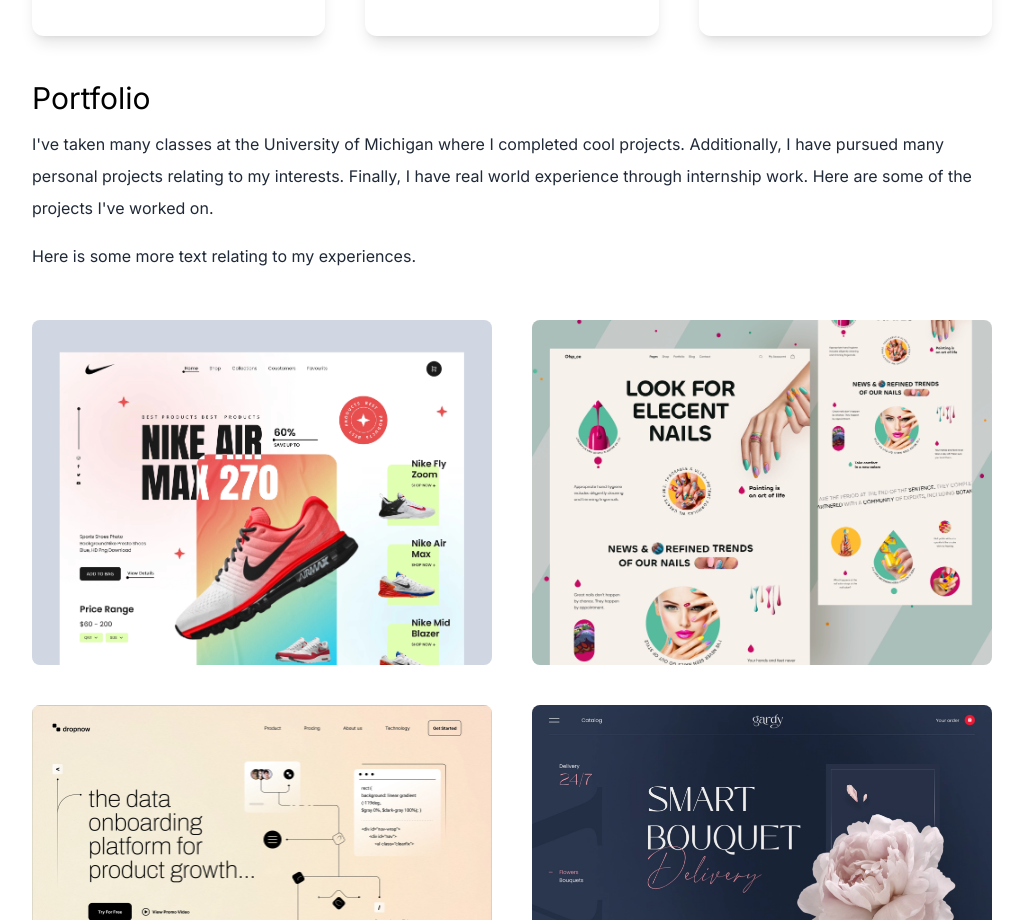
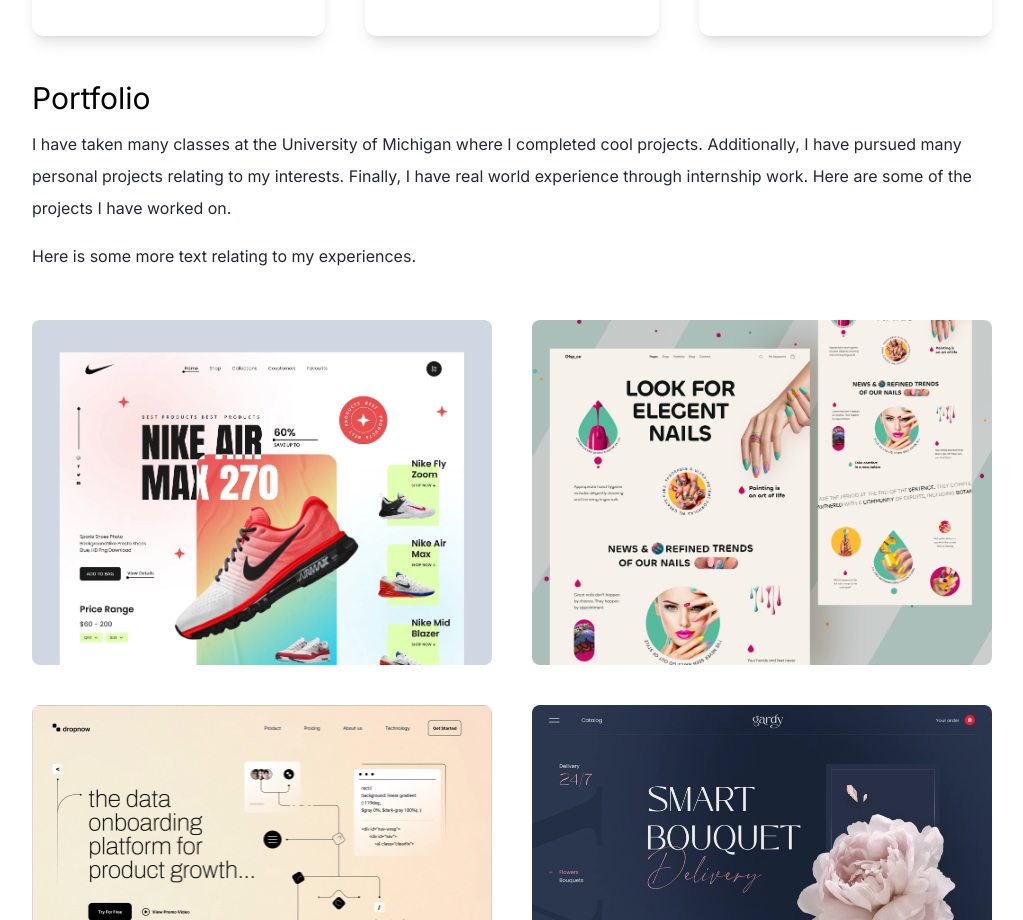
Before and after one commit to joshuavijay77/joshua-vijayasegar, a Next.js app: page / in a window 1280 px wide. Shown: the part 1860-2780 px from the top of the page, without its empty margins (128-1151 px from the left). Built offline with nearby package versions, Linux system fonts and the light colour scheme.

Commit message:
changed I've to I have to fix eslint error

```diff
--- a/app/page.tsx
+++ b/app/page.tsx
@@ -107,9 +107,9 @@
           <div>
             <h3 className='text-3xl py-1'>Portfolio</h3>
             <p className='text-md py-2 leading-8 text-gray-800 '>
-              I've taken many classes at the University of Michigan where I completed cool projects. Additionally, I have pursued many
+              I have taken many classes at the University of Michigan where I completed cool projects. Additionally, I have pursued many
               personal projects relating to my interests. Finally, I have real world experience through internship work. Here are some of
-              the projects I've worked on.
+              the projects I have worked on.
             </p>
             <p className='text-md py-2 leading-8 text-gray-800'>
               Here is some more text relating to my experiences.
--- a/package.json
+++ b/package.json
@@ -16,7 +16,8 @@
     "next": "14.0.3",
     "react": "^18",
     "react-dom": "^18",
-    "react-icons": "^4.12.0"
+    "react-icons": "^4.12.0",
+    "sharp": "^0.32.6"
   },
   "devDependencies": {
     "@types/node": "^20",
```
Also changed, not shown: 1 other file (tests, documents, lock files or other folders).
